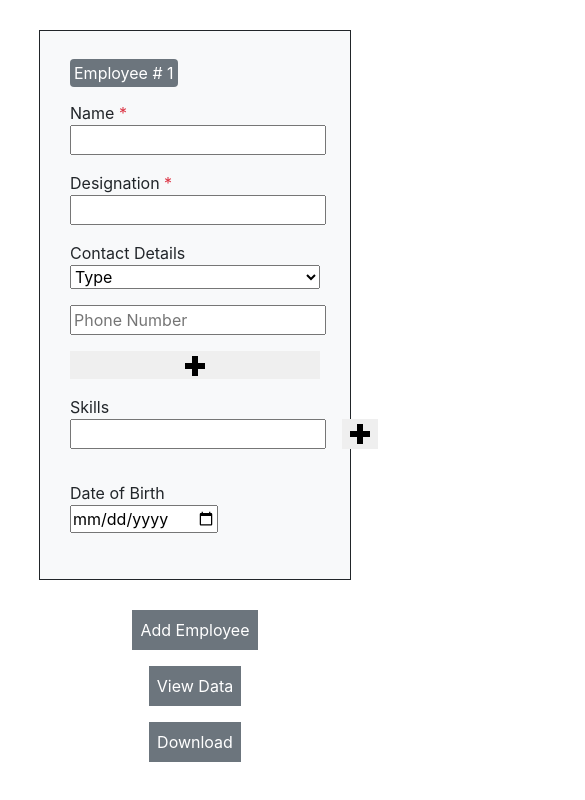
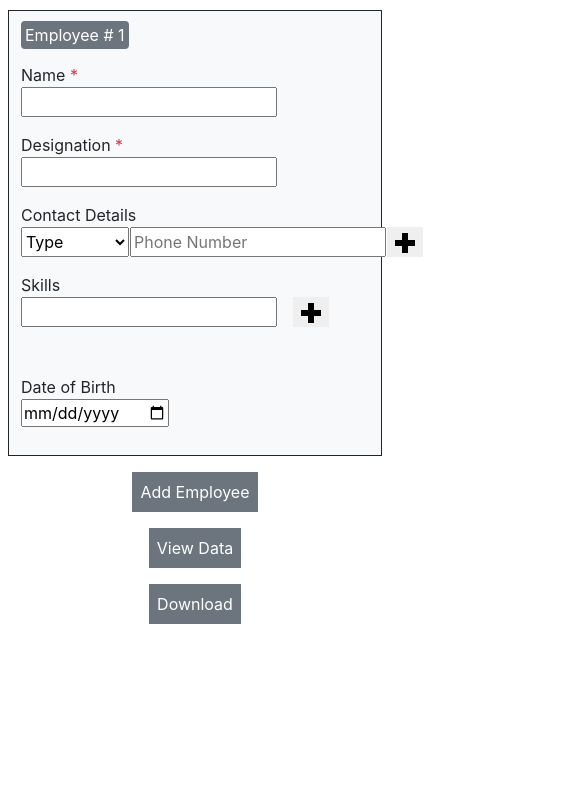
Before and after one commit to NitinSirsath/antstack-task, a React (Create React App) app: page / in a window 390 px wide. Shown: the top 800 px of the page, 585 px wide, since content can reach past the window. Built offline with nearby package versions, Linux system fonts and the light colour scheme.

Commit message:
implemented responsive design

```diff
--- a/src/App.css
+++ b/src/App.css
@@ -1,87 +1,37 @@
-::-webkit-datetime-edit-year-field:not([aria-valuenow]),
-::-webkit-datetime-edit-month-field:not([aria-valuenow]),
-::-webkit-datetime-edit-day-field:not([aria-valuenow]) {
-	color: transparent;
+.form {
+	margin: 10px 8px;
+	padding: 12px;
 }
-input[type="number"]::-webkit-inner-spin-button,
-input[type="number"]::-webkit-outer-spin-button {
-	-webkit-appearance: none;
-	-moz-appearance: none;
-	appearance: none;
-	margin: 0;
+.input_table_style {
+	display: flex;
+	justify-content: space-between;
+	flex-direction: column;
+}
+.label_table-style {
+	display: inline-block;
 }
 
-@media only screen and (max-width: 600px) {
-	.main_form_container_mobile {
+.contact_field {
+	gap: 1px;
+}
+
+@media only screen and (min-width: 768px) {
+	.form {
+		margin: 32px 164px;
+		padding: 30px;
+		align-items: center;
+		width: auto;
+	}
+	.input_table_style {
+		justify-content: flex-start;
+
 		flex-direction: row;
 	}
-	.input_table_style {
-		flex-direction: column;
+	.contact_field {
+		gap: 5px;
 	}
-	.contact_field {
-		flex-direction: column;
-		max-width: 250px;
+	.label_table-style {
+		display: block;
+		width: 400px;
 	}
 }
-
-.form {
-	/* width: fit-content; */
-	padding: 30px;
-	width: 80%;
-	margin: 30px auto;
-}
-
-.input_table_style {
-	width: 100%;
-}
-
-.label_table-style {
-	flex: 0.5;
-}
-
-.input_field_style {
-	flex: 0.5;
-}
-
-.contact_field_container {
-	width: 800px;
-}
-li {
-	list-style: none;
-}
-
-.delete_button {
-	background-color: #fff;
-	color: #000;
-	border-radius: 50%;
-	/* height: 12px; */
-	font-size: 10px;
-	padding: 1px 3px;
-	display: grid;
-	place-items: center;
-	cursor: pointer;
-}
-
-.chip {
-	display: flex;
-	gap: 5px;
-	align-items: center;
-	background-color: #828282;
-	border-radius: 2px;
-	color: #fff;
-	width: fit-content;
-	padding: 5px 5px 5px 5px;
-}
-
-.skills_list {
-	display: grid;
-	gap: 3px;
-	padding: 0;
-	margin: 0;
-	/* grid-template-columns: repeat(auto-fit, 1fr); */
-	grid-template-columns: repeat(5, 1fr);
-}
-.App {
-	height: 100vh;
-	width: 100vw;
-}
--- a/src/components/ContactField.jsx
+++ b/src/components/ContactField.jsx
@@ -53,7 +53,7 @@ const ContactField = ({ contactData, setContactData, intialContact }) => {
 		<div className='input_field_style gap-3 '>
 			{contactData.map((contact, idx) => {
 				return (
-					<div className='d-flex gap-3 contact_field' key={idx}>
+					<div className='d-flex contact_field' key={idx}>
 						<select
 							name='type'
 							value={contact.type}
--- a/src/components/StaticInputs.jsx
+++ b/src/components/StaticInputs.jsx
@@ -9,7 +9,7 @@ const StaticInputs = ({
 	errorMessage,
 }) => {
 	return (
-		<div className='d-flex input_field_style'>
+		<div className='d-flex input_field_style '>
 			<div className='d-flex flex-column'>
 				<input
 					type={type}
```
